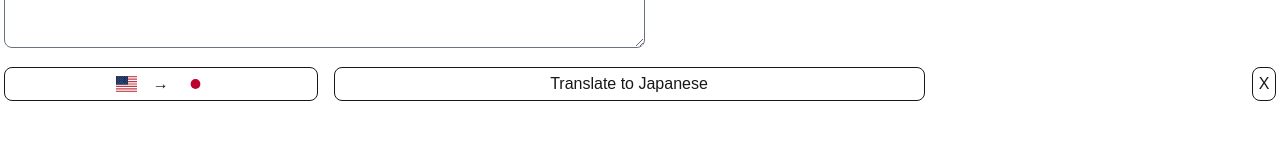
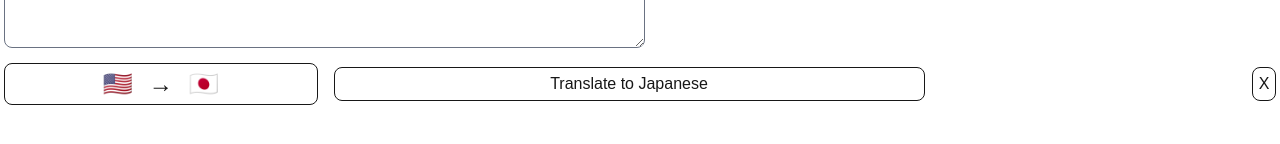
Before and after one commit to MrJoy/understanding, a Next.js app: page / in a window 1280 px wide. Shown: the part 476-620 px from the top of the page. Built offline with nearby package versions, Linux system fonts and the light colour scheme.

Commit message:
Use emoji instead of icons.

```diff
--- a/package.json
+++ b/package.json
@@ -14,7 +14,6 @@
   "dependencies": {
     "@tailwindcss/forms": "^0.5.10",
     "class-variance-authority": "^0.7.1",
-    "flag-icons": "^7.5.0",
     "next": "15.5.2",
     "openai": "^5.16.0",
     "react": "19.1.1",
--- a/src/app/globals.css
+++ b/src/app/globals.css
@@ -1,6 +1,5 @@
 @import "tailwindcss";
 @plugin "@tailwindcss/forms";
-@import "flag-icons/css/flag-icons.min.css";
 
 :root {
   --background: #ffffff;
--- a/src/app/page.tsx
+++ b/src/app/page.tsx
@@ -34,8 +34,8 @@ export default function Home() {
     setSourceLanguage((prev) => (prev === "en-US" ? "ja-JP" : "en-US"));
   }
 
-  const Us = <span className="flex-1 fi fi-us"></span>;
-  const Jp = <span className="flex-1 fi fi-jp"></span>;
+  const Us = <span className="flex-1 text-2xl">🇺🇸</span>;
+  const Jp = <span className="flex-1 text-2xl">🇯🇵</span>;
 
   const placeholderMessage = locale[sourceLanguage].inputPlaceholder;
 
@@ -127,7 +127,7 @@ export default function Home() {
       <main className="row-start-2 w-full flex gap-4 justify-items-stretch">
         <Button className="flex-4 basis-4 text-nowrap px-4" onClick={toggleLanguage}>
           {sourceLanguage === "en-US" ? Us : Jp}
-          <span className="px-4">
+          <span className="px-4 text-2xl">
             →
           </span>
           {sourceLanguage === "en-US" ? Jp : Us}
```
Also changed, not shown: 1 other file (tests, documents, lock files or other folders).
